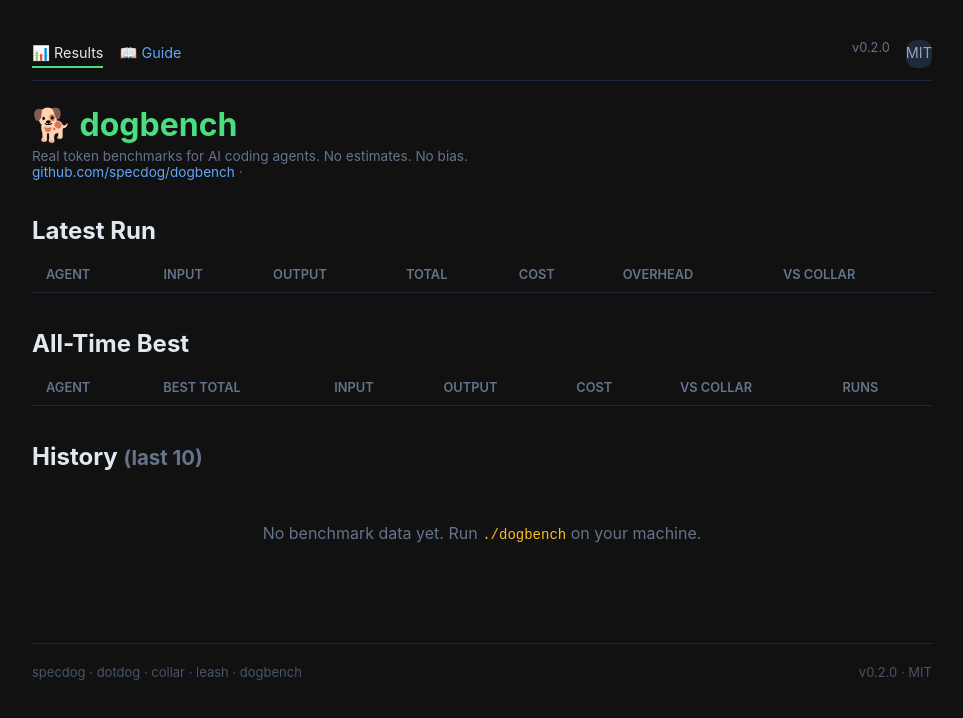
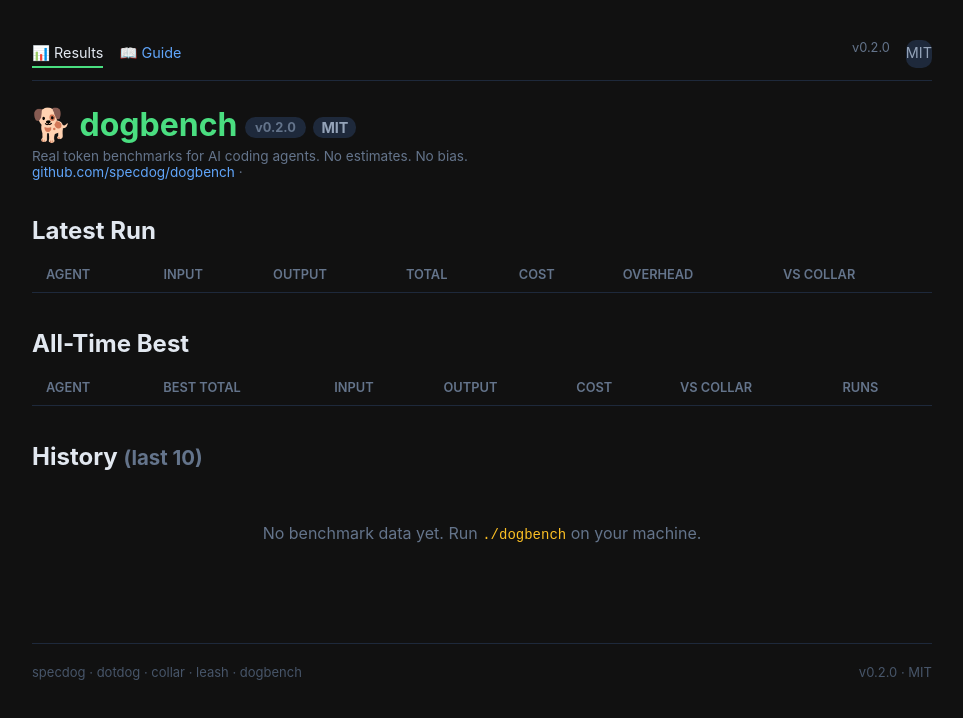
Before and after one commit to specdog/dogbench, a website: page index.html in a window 1280 px wide. Shown: the whole page, without its empty margins (158-1121 px from the left). Drawn offline with Linux system fonts and the light colour scheme.

Commit message:
fix: version and MIT badges next to h1 title

```diff
--- a/index.html
+++ b/index.html
@@ -56,7 +56,7 @@
   <a href="https://github.com/specdog/dogbench/blob/main/LICENSE" class="license-badge">MIT</a>
 </div>
 
-<h1>🐕 dogbench</h1>
+<h1>🐕 dogbench <span class="version" style="font-size:.4em;vertical-align:middle;background:#1e293b;padding:3px 10px;border-radius:12px;">v0.2.0</span> <a href="https://github.com/specdog/dogbench/blob/main/LICENSE" class="license-badge" style="font-size:.45em;vertical-align:middle;">MIT</a></h1>
 <p class="muted">Real token benchmarks for AI coding agents. No estimates. No bias.<br>
 <a href="https://github.com/specdog/dogbench">github.com/specdog/dogbench</a> ·
 <span id="run-count"></span></p>
```
